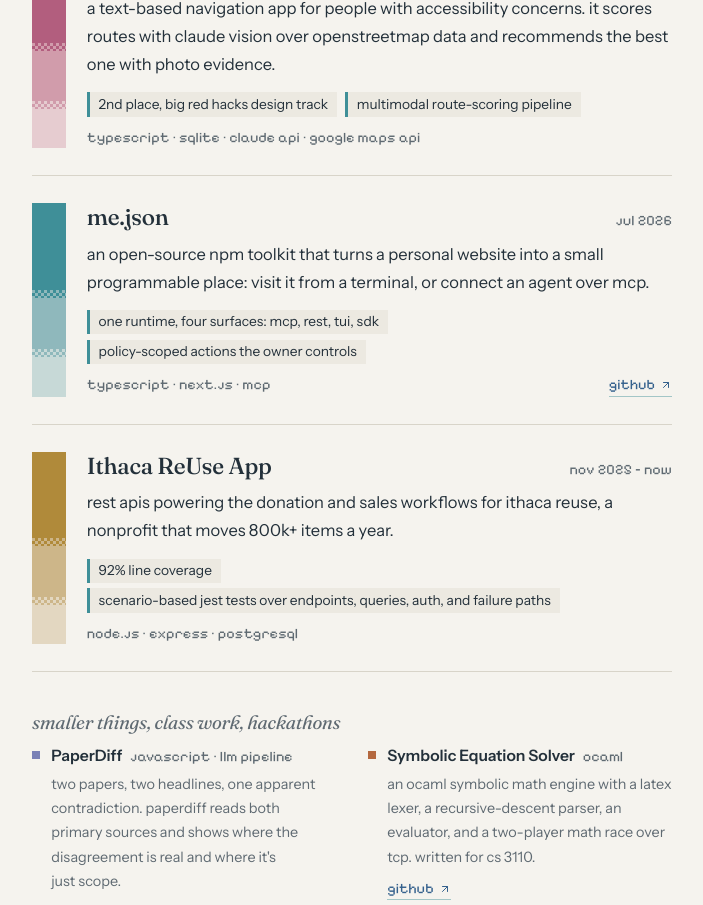
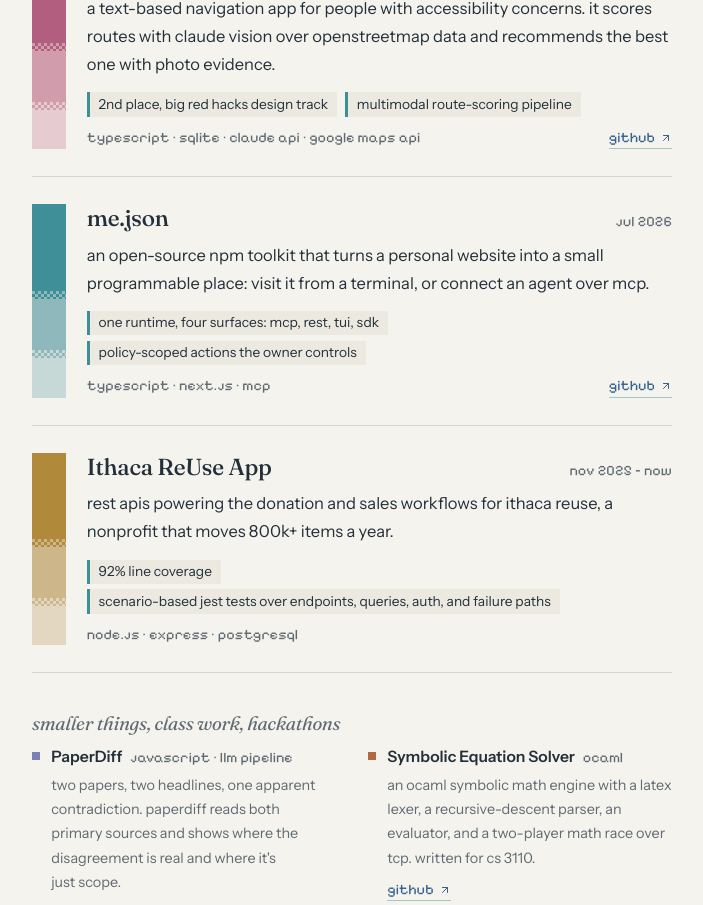
Before and after one commit to manyapn/manyapn-site-v3, a Next.js app: page /projects in a window 1280 px wide. Shown: the part 852-1757 px from the top of the page, without its empty margins (288-991 px from the left). Built offline with nearby package versions, Linux system fonts and the light colour scheme.

Commit message:
tandem repo link from resume

```diff
--- a/src/data/projects.ts
+++ b/src/data/projects.ts
@@ -35,8 +35,7 @@ export const projects: Project[] = [
     when: "oct 2026",
     tier: "featured",
     facts: ["2nd place, big red hacks design track", "multimodal route-scoring pipeline"],
-    // add the repo or devpost link here when it's public
-    links: [],
+    links: [{ label: "github", url: "https://github.com/aanshu0112/tandem" }],
   },
   {
     id: "me-json",
```
